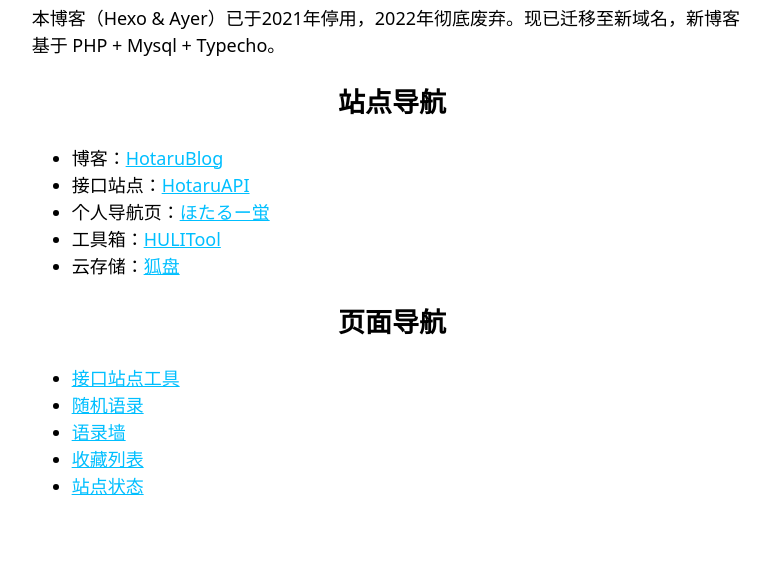
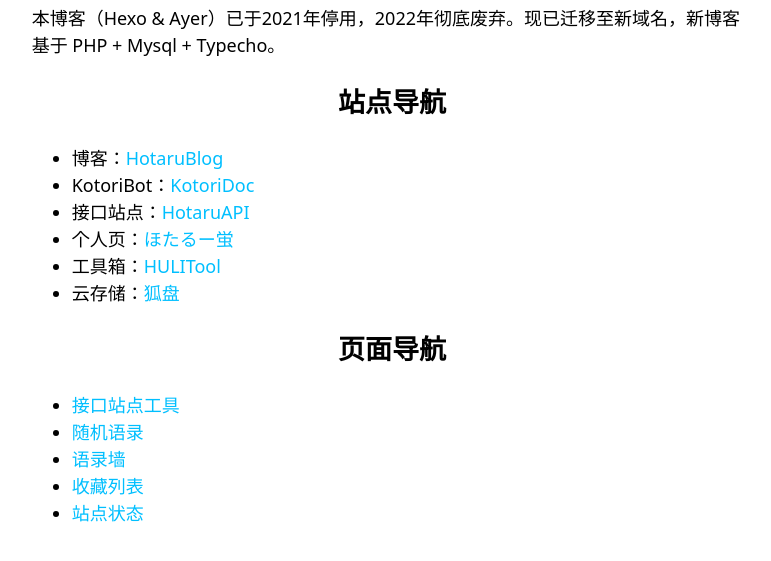
Before and after one commit to BIYUEHU/biyuehu.github.io, a plain HTML site: page index.html in a window 1280 px wide. Shown: the part 97-658 px from the top of the page, without its empty margins (248-1019 px from the left). Drawn offline with nearby package versions, Linux system fonts and the light colour scheme.

Commit message:
chore: update

```diff
--- a/data.js
+++ b/data.js
@@ -3,7 +3,7 @@
  * @Blog: https://hotaru.icu
  * @Date: 2024-01-30 13:43:47
  * @LastEditors: Hotaru biyuehuya@gmail.com
- * @LastEditTime: 2024-01-30 13:47:03
+ * @LastEditTime: 2024-02-19 14:20:46
  */
 export const sites = [
   {
@@ -12,12 +12,17 @@
     text: "HotaruBlog",
   },
   {
+    info: "KotoriBot",
+    url: "https://kotori.js.org",
+    text: "KotoriDoc",
+  },
+  {
     info: "接口站点",
     url: "https://api.hotaru.icu",
     text: "HotaruAPI",
   },
   {
-    info: "个人导航页",
+    info: "个人页",
     url: "https://g.hotaru.icu",
     text: "ほたるー蛍",
   },
--- a/index.html
+++ b/index.html
@@ -3,7 +3,7 @@
  * @Blog: https://hotaru.icu
  * @Date: 2023-06-16 18:34:37
  * @LastEditors: Hotaru biyuehuya@gmail.com
- * @LastEditTime: 2024-01-30 13:45:38
+ * @LastEditTime: 2024-02-19 12:59:18
 -->
 <!DOCTYPE html>
 <html lang="en">
@@ -11,7 +11,7 @@
 <head>
     <meta charset="UTF-8">
     <meta name="viewport" content="width=device-width, initial-scale=1.0">
-    <title>碧月狐dada博客</title>
+    <title>Blog</title>
     <link rel="shortcut icon" href="/favicon.ico">
     <link rel="stylesheet" href="/style.css">
 </head>
--- a/style.css
+++ b/style.css
@@ -41,4 +41,5 @@
 
 a {
   color: deepskyblue;
+  text-decoration: none;
 }
```
Also changed, not shown: ico/hcb.ico (deleted), ico/huliapi.ico (deleted), ico/hulipan.ico (deleted), ico/png/hcb.png (deleted), ico/png/huliapi.png (deleted), ico/png/hulipan.png (deleted), ico/png/tool.png (deleted), ico/tool.ico (deleted), 1 other file.
